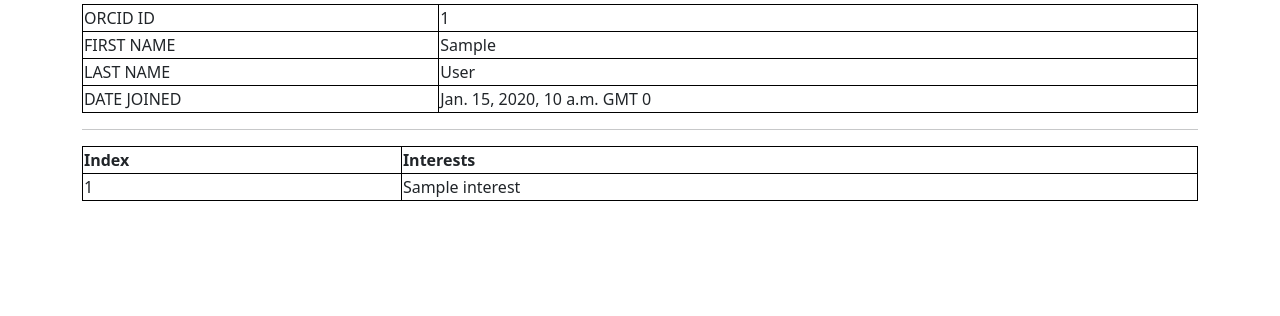
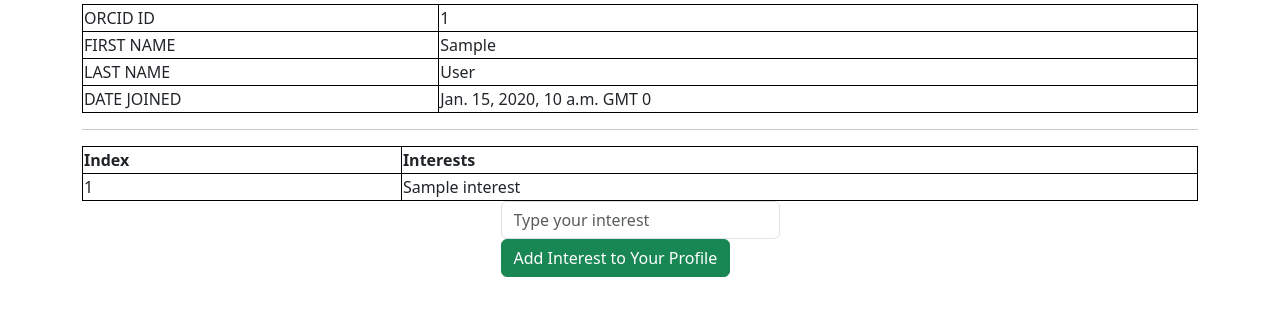
Before and after one commit to bounswe/bounswe2023group9, a Django app: template practice_app/front_end/templates/pages/profile_page.html in a window 1280 px wide. Shown: the part 157-473 px from the top of the page. Run offline with Django 4.2, Linux system fonts and the light colour scheme; the template is opened without the code that fills it: most values are stand-ins (such as "Sample title", 1, 10 or a date in 2020).

Commit message:
Update profile_page.html

```diff
--- a/practice_app/front_end/templates/pages/profile_page.html
+++ b/practice_app/front_end/templates/pages/profile_page.html
@@ -38,7 +38,22 @@
       <td>{{interest}}</td>
     </tr>
     {% endfor %}
-  </table>
+    </table>
+    <tr>
+     <div class="mb-3">
+      <div class="mx-auto col-3">
+        <form action= "/profile_page/" enctype="multipart/form-data" method="POST"  id = "search"
+        >
+            {% csrf_token %}
+        <input class="form-control" required type="text" name="newInterest" placeholder="Type your interest">
+        <button type="submit" class="btn btn-success" name="add">Add Interest to Your Profile</button>
+          <p>{{ profile.warning }}</p>
+        </form>
+          </div>
+         </div>
+    </td>
+  </tr>
+
 
 
 {% endblock %}
```
